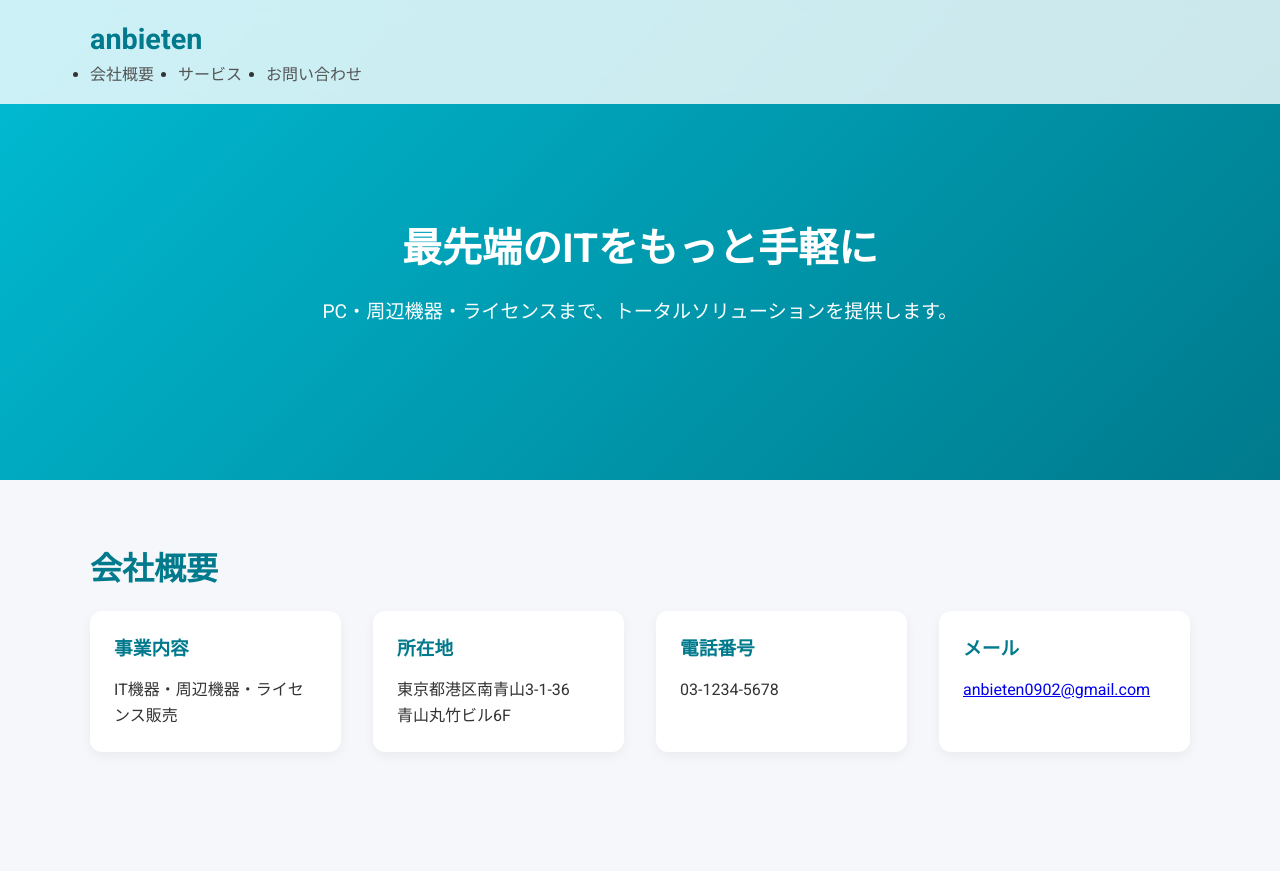
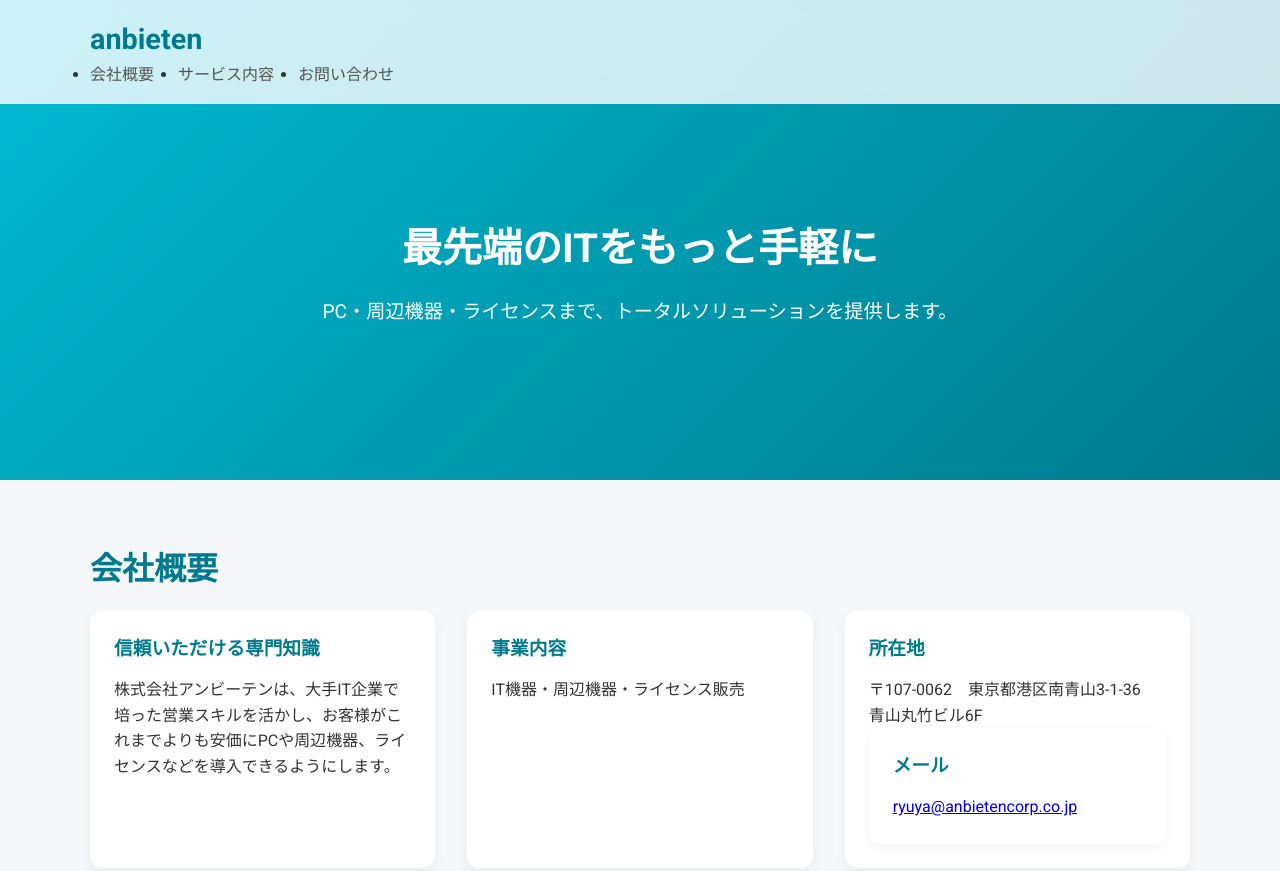
Before and after one commit to chi0809/homepage, a plain HTML site: page index.html in a window 1280 px wide. Shown: the top 871 px of the page. Drawn offline with Linux system fonts and the light colour scheme.

Commit message:
Initial commit

```diff
--- a/index.html
+++ b/index.html
@@ -15,7 +15,7 @@
       <nav>
         <ul>
           <li><a href="#about">会社概要</a></li>
-          <li><a href="#services">サービス</a></li>
+          <li><a href="#services">サービス内容</a></li>
           <li><a href="contact.html">お問い合わせ</a></li>
         </ul>
       </nav>
@@ -35,20 +35,19 @@
         <h2 class="section-title">会社概要</h2>
         <div class="card-grid">
           <div class="card">
+            <h3>信頼いただける専門知識</h3>
+            <p>株式会社アンビーテンは、大手IT企業で培った営業スキルを活かし、お客様がこれまでよりも安価にPCや周辺機器、ライセンスなどを導入できるようにします。</p>
+            </div>
+            <div class="card">
             <h3>事業内容</h3>
             <p>IT機器・周辺機器・ライセンス販売</p>
           </div>
           <div class="card">
             <h3>所在地</h3>
-            <p>東京都港区南青山3-1-36<br>青山丸竹ビル6F</p>
-          </div>
-          <div class="card">
-            <h3>電話番号</h3>
-            <p>03-1234-5678</p>
-          </div>
+            <p>〒107-0062　東京都港区南青山3-1-36<br>青山丸竹ビル6F</p>
           <div class="card">
             <h3>メール</h3>
-            <p><a href="mailto:anbieten0902@gmail.com">anbieten0902@gmail.com</a></p>
+            <p><a href="mailto:ryuya@anbietencorp.co.jp">ryuya@anbietencorp.co.jp</a></p>
           </div>
         </div>
       </div>
```
